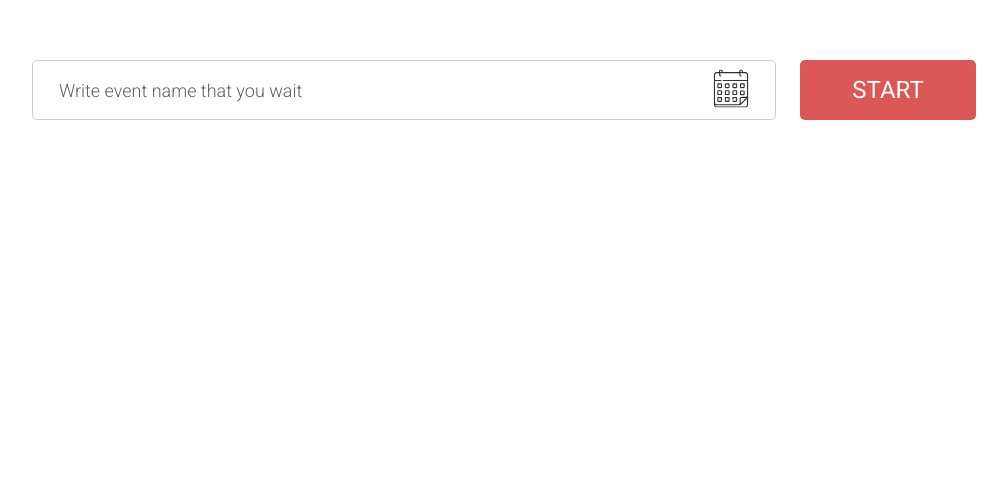
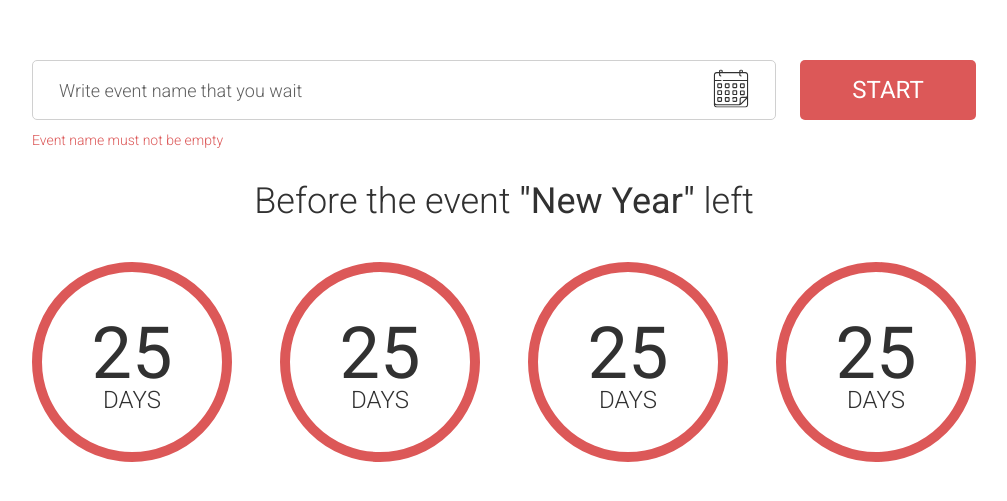
Before and after one commit to kovyazin/countdown-timer, a React (Create React App) app: page / in a window 1280 px wide. Shown: the part 105-606 px from the top of the page, without its empty margins (136-1143 px from the left). Built offline with nearby package versions, Linux system fonts and the light colour scheme.

Commit message:
Реализовал вёрстку таймера текущего события

```diff
--- a/src/components/App/App.js
+++ b/src/components/App/App.js
@@ -2,6 +2,7 @@ import React from 'react'
 import styled from 'styled-components'
 
 import EventForm from '../EventForm/EventForm'
+import CurrentEvent from '../CurrentEvent/CurrentEvent'
 
 const Wrapper = styled.div`
   margin: 0 auto;
@@ -13,6 +14,7 @@ const App = () => {
   return (
     <Wrapper>
       <EventForm />
+      <CurrentEvent margin="60px 0 0 0" />
     </Wrapper>
   )
 }
--- /dev/null
+++ b/src/components/CurrentEvent/CurrentEvent.js
@@ -0,0 +1,42 @@
+import React from 'react'
+import PropTypes from 'prop-types'
+import styled from 'styled-components'
+
+import CurrentEventTimer from './Timer/Timer'
+
+const Wrapper = styled.div`
+  margin: ${props => props.margin};
+`
+
+const Title = styled.div`
+  margin-bottom: 40px;
+  text-align: center;
+  font-size: 36px;
+  font-weight: 300;
+  color: #313131;
+
+  strong {
+    font-weight: 400;
+  }
+`
+
+const CurrentEvent = ({ margin }) => {
+  return (
+    <Wrapper margin={margin}>
+      <Title>
+        Before the event <strong>&quot;New Year&quot;</strong> left
+      </Title>
+      <CurrentEventTimer />
+    </Wrapper>
+  )
+}
+
+CurrentEvent.defaultProps = {
+  margin: 0
+}
+
+CurrentEvent.propTypes = {
+  margin: PropTypes.string
+}
+
+export default CurrentEvent
--- /dev/null
+++ b/src/components/CurrentEvent/Timer/Item/Item.js
@@ -0,0 +1,38 @@
+import React from 'react'
+import styled from 'styled-components'
+
+const Counter = styled.div`
+  display: flex;
+  flex-direction: column;
+  align-items: center;
+  justify-content: center;
+  width: 200px;
+  height: 200px;
+  text-align: center;
+  color: #313131;
+  border: 10px solid #dc5858;
+  border-radius: 50%;
+`
+
+const Number = styled.span`
+  font-size: 72px;
+  font-weight: 400;
+`
+
+const Text = styled.span`
+  margin-top: -10px;
+  font-size: 24px;
+  font-weight: 300;
+  text-transform: uppercase;
+`
+
+const CurrentEventTimerItem = () => {
+  return (
+    <Counter>
+      <Number>25</Number>
+      <Text>days</Text>
+    </Counter>
+  )
+}
+
+export default CurrentEventTimerItem
--- /dev/null
+++ b/src/components/CurrentEvent/Timer/Timer.js
@@ -0,0 +1,22 @@
+import React from 'react'
+import styled from 'styled-components'
+
+import CurrentEventTimerItem from './Item/Item'
+
+const Wrapper = styled.div`
+  display: flex;
+  justify-content: space-between;
+`
+
+const CurrentEventTimer = () => {
+  return (
+    <Wrapper>
+      <CurrentEventTimerItem />
+      <CurrentEventTimerItem />
+      <CurrentEventTimerItem />
+      <CurrentEventTimerItem />
+    </Wrapper>
+  )
+}
+
+export default CurrentEventTimer
--- a/src/components/EventForm/EventForm.js
+++ b/src/components/EventForm/EventForm.js
@@ -60,6 +60,16 @@ const StyledCalendarIcon = styled(CalendarIcon)`
   }
 `
 
+const WarningMessage = styled.div`
+  position: absolute;
+  bottom: -28px;
+  left: 0;
+  z-index: 1;
+  font-size: 14px;
+  font-weight: 300;
+  color: #dc5858;
+`
+
 const EventForm = () => {
   return (
     <Form>
@@ -68,6 +78,7 @@ const EventForm = () => {
           <StyledCalendarIcon />
         </DateButton>
         <Input placeholder="Write event name that you wait" />
+        <WarningMessage>Event name must not be empty</WarningMessage>
       </InputWrapper>
       <Button type="submit">start</Button>
     </Form>
```
